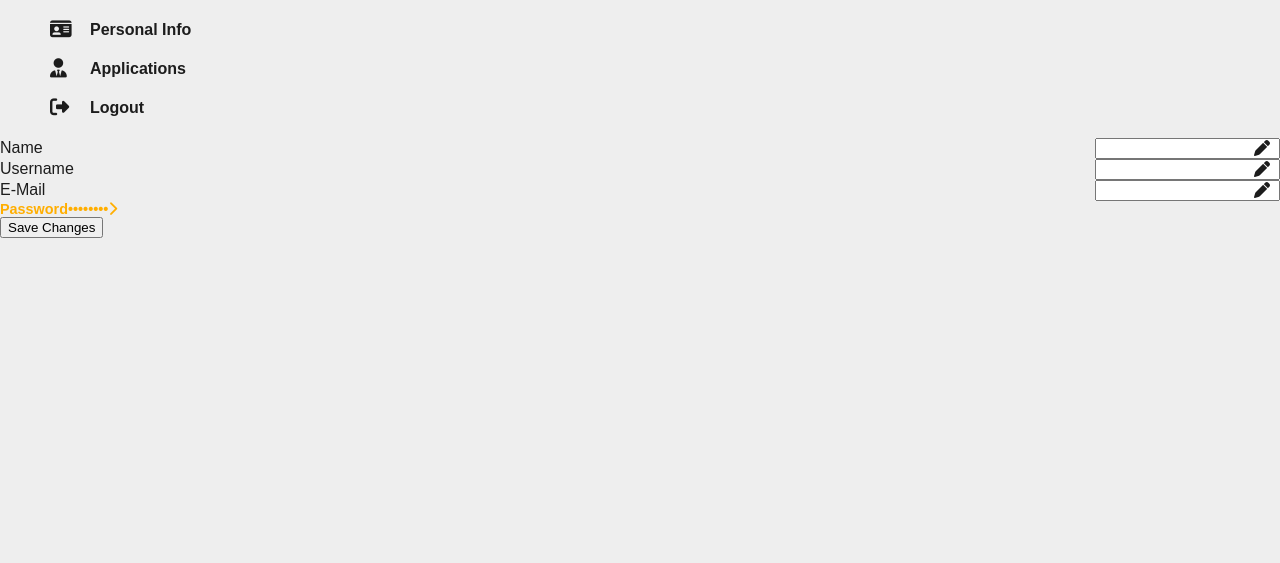
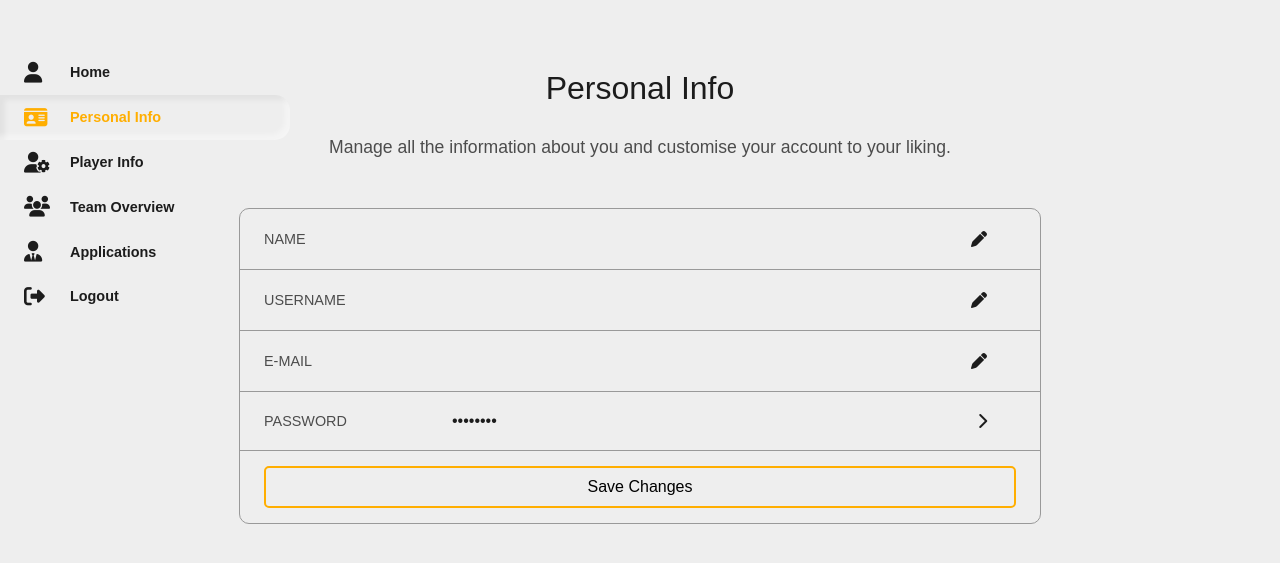
Before and after one commit to Jeyprox/EternityLogin, a PHP site: page /account/personal-info.php in a window 1280 px wide. Shown: the top 563 px of the page. Run offline with PHP 8.4, Linux system fonts and the light colour scheme; the visitor is signed in with stand-in values (Sample User, id 1); data that the repository does not hold is empty; some libraries are stand-ins or nearby versions.

Commit message:
Styling Account Page

```diff
--- a/account/personal-info.php
+++ b/account/personal-info.php
@@ -1,11 +1,8 @@
 <?php
 include "../database-login.php";
 
-$showpage = true;
-
 if (!isset($_SESSION['userid'])) {
-  $showpage = false;
-  echo '<p class="error">Please <a href="../login.php">log in</a>.</p>';
+  header("location: ../login.php");
 } else {
   // Get User ID
   $userid = $_SESSION['userid'];
@@ -20,46 +17,45 @@ if (!isset($_SESSION['userid'])) {
     $email = $_POST['email'];
 
     $successMessage;
+    $errorMessages = array();
     $generalError;
     $emailError;
     $userError;
     $nameError;
     if ($firstname == null) {
-      $nameError = 'Enter a name';
+      array_push($errorMessages, "Enter a name");
       $error = true;
     }
     if ($username == null) {
-      $userError = 'Enter a username';
+      array_push($errorMessages, "Enter a username");
       $error = true;
     }
     if (!filter_var($email, FILTER_VALIDATE_EMAIL)) {
-      $emailError = 'Enter a valid E-Mail';
+      array_push($errorMessages, "Enter a valid E-Mail");
       $error = true;
     }
 
+    if (!$error) {
+      // Check for unique Username
+      if ($username !== $user['username']) {
+        $statement = $pdo->prepare("SELECT * FROM users WHERE username = :username");
+        $result = $statement->execute(array('username' => $username));
+        $userUsername = $statement->fetch();
+
+        if ($userUsername !== false) {
+          array_push($errorMessages, "Username aleady registered");
+          $error = true;
+        }
+      }
+
       // Check for unique E-Mail
-    if (!$error) {
       if ($email !== $user['email']) {
         $statement = $pdo->prepare("SELECT * FROM users WHERE email = :email");
         $result = $statement->execute(array('email' => $email));
         $userEmail = $statement->fetch();
 
         if ($userEmail !== false) {
-          $emailError = 'E-Mail already registered';
-          $error = true;
-        }
-      }
-    }
-
-    // Check for unique Username
-    if (!$error) {
-      if ($username !== $user['username']) {
-        $statement = $pdo->prepare("SELECT * FROM users WHERE username = :username");
-        $result = $statement->execute(array('username' => $username));
-        $userUsername = $statement->fetch();
-
-        if ($userUsername !== false) {
-          $userError = 'Username already registered';
+          array_push($errorMessages, "E-Mail already registered");
           $error = true;
         }
       }
@@ -71,10 +67,14 @@ if (!isset($_SESSION['userid'])) {
       $result = $statement->execute(array('email' => $email, 'username' => $username, 'firstname' => $firstname, 'userid' => $userid));
 
       if ($result) {
+        $statement = $pdo->prepare("SELECT * FROM users WHERE id = :userid");
+        $result = $statement->execute(array('userid' => $userid));
+        $user = $statement->fetch();
+
         $error = false;
         $successMessage = 'Successfully changed personal info';
       } else {
-        $generalError = 'Error while registering';
+        array_push($errorMessages, "Error while saving");
       }
     }
   }
@@ -85,113 +85,116 @@ if (!isset($_SESSION['userid'])) {
 <html>
 
 <head>
+  <meta charset="UTF-8">
+  <meta name="viewport" content="width=device-width, initial-scale=1.0">
   <link rel="stylesheet" href="../css/style.css">
   <link rel="stylesheet" href="../css/account.css">
+  <link rel="stylesheet" href="../css/account/personal-info.css">
   <script src="https://kit.fontawesome.com/825b250593.js" crossorigin="anonymous"></script>
   <title>My Account - EternityEsports</title>
 </head>
 
 <body>
-  <?php
-  if ($showpage) {
-  ?>
   <div class="settings">
     <nav class="sidebar">
       <ul class="sidebar-nav">
+        <li class="home sidebar-item">
+          <a href="./home.php" class="sidebar-link">
+            <i class="fas fa-user sidebar-icon"></i>
+            <span class="sidebar-text">Home</span>
+          </a>
+        </li>
         <li class="personal-info sidebar-item">
+          <a href="./personal-info.php" class="sidebar-link sidebar-link-active">
             <i class="fas fa-id-card sidebar-icon"></i>
-            <a class="sidebar-link" href="./personal-info.php">Personal Info</a>
+            <span class="sidebar-text">Personal Info</span>
+          </a>
+        </li>
+        <li class="player-info sidebar-item">
+          <a href="./player-info.php" class="sidebar-link">
+            <i class="fas fa-user-cog sidebar-icon"></i>
+            <span class="sidebar-text">Player Info</span>
+          </a>
+        </li>
+        <li class="team-overview sidebar-item">
+          <a href="./team-overview.php" class="sidebar-link">
+            <i class="fas fa-users sidebar-icon"></i>
+            <span class="sidebar-text">Team Overview</span>
+          </a>
         </li>
         <li class="applications sidebar-item">
+          <a href="./applications.php" class="sidebar-link">
             <i class="fas fa-user-tie sidebar-icon"></i>
-            <a class="sidebar-link" href="./applications.php">Applications</a>
+            <span class="sidebar-text">Applications</span>
+          </a>
         </li>
         <li class="logout sidebar-item">
+          <a href="../logout.php" class="sidebar-link">
             <i class="fas fa-sign-out-alt sidebar-icon"></i>
-            <a class="sidebar-link" href="../logout.php">Logout</a>
+            <span class="sidebar-text">Logout</span>
+          </a>
         </li>
       </ul>
     </nav>
-      <div class="personal-info-container">
-        <form action="account.php" method="post">
-          <div class="change-content">
+    <div class="settings-container">
+      <div class="settings-title">
+        <h1>Personal Info</h1>
+        <p>Manage all the information about you and customise your account to your liking.</p>
+      </div>
+      <form action="personal-info.php" method="post" class="settings-content">
+        <div class="personal-info-item">
           <p class="change-title">Name</p>
           <div class="change-input">
             <input type="text" maxlength="32" name="firstname" value=<?php echo $user['firstname'] ?>>
             <i class="fas fa-pen input-edit-icon"></i>
           </div>
-            <?php
-            if (isset($nameError)) {
-            ?>
-              <div class="error">
-                <i class="fas fa-exclamation-circle"></i>
-                <p class="error-message"><?php echo $nameError ?></p>
         </div>
-            <?php
-            }
-            ?>
-          </div>
-          <div class="change-content">
+        <div class="personal-info-item">
           <p class="change-title">Username</p>
           <div class="change-input">
             <input type="text" maxlength="32" name="username" value=<?php echo $user['username'] ?>>
             <i class="fas fa-pen input-edit-icon"></i>
           </div>
-            <?php
-            if (isset($userError)) {
-            ?>
-              <div class="error">
-                <i class="fas fa-exclamation-circle"></i>
-                <p class="error-message"><?php echo $userError ?></p>
         </div>
-            <?php
-            }
-            ?>
-          </div>
-          <div class="change-content">
+        <div class="personal-info-item">
           <p class="change-title">E-Mail</p>
           <div class="change-input">
             <input type="email" maxlength="255" name="email" value=<?php echo $user['email'] ?>>
             <i class="fas fa-pen input-edit-icon"></i>
           </div>
+        </div>
+        <a href="../password-verification.php" class="personal-info-item">
+          <p class="change-title">Password</p>
+          <div class="change-input">
+            <p>••••••••</p>
+            <i class="fas fa-chevron-right input-edit-icon"></i>
+          </div>
+        </a>
+        <input type="hidden" name="submit-form" value="1">
+        <input type="submit" value="Save Changes" class="submit-input">
         <?php
-            if (isset($emailError)) {
+        if (isset($successMessage)) {
+        ?>
+          <div class="success">
+            <i class="fas fa-check-circle"></i>
+            <p class="success-message"><?php echo $successMessage ?></p>
+          </div>
+        <?php
+        } else if($error) {
+          foreach ($errorMessages as $errorMessage) {
         ?>
           <div class="error">
             <i class="fas fa-exclamation-circle"></i>
-                <p class="error-message"><?php echo $emailError ?></p>
+            <p class="error-message"><?php echo $errorMessage ?></p>
           </div>
         <?php
           }
-            ?>
-          </div>
-          <a href="../password-verification.php" class="change-personal-info">
-            <div class="change-content">
-              <p class="change-title">Password</p>
-              <p class="change-value">••••••••</p>
-            </div>
-            <div class="change-arrow">
-              <i class="fas fa-chevron-right"></i>
-            </div>
-          </a>
-          <input type="hidden" name="submit-form" value="1">
-          <input type="submit" value="Save Changes">
-          <?php
-          if (isset($successMessage)) {
-          ?>
-            <div class="error">
-              <i class="fas fa-exclamation-circle"></i>
-              <p class="error-message"><?php echo $successMessage ?></p>
-            </div>
-          <?php
         }
         ?>
       </form>
     </div>
   </div>
-  <?php
-  } else {
-  }
-  ?>
+  <script src="../js/jquery-3.4.1.min.js"></script>
+  <script src="../js/account.js"></script>
 </body>
 </html>
--- a/css/account.css
+++ b/css/account.css
@@ -1,56 +1,93 @@
 .sidebar-nav {
     list-style-type: none;
+    padding: 0;
+    margin: 0;
+    margin-top: 50px;
+    position: absolute;
+    top: 0;
+    left: 0;
+    max-width: 400px;
 }
 
 .sidebar-item {
-    margin: 20px 10px;
+    margin: 0;
+    padding: 0;
+    display: block;
+}
+
+.sidebar-link {
+    margin: 0;
+    padding: 12px 16px 12px 24px;
     display: flex;
+    align-items: center;
+    border-radius: 0 15px 15px 0;
+    cursor: pointer;
+    width: 250px;
+    box-shadow: none;
+}
+
+.sidebar-link:hover {
+    background-color: rgba(0, 0, 0, 0.1);
+}
+
+.sidebar-link-active {
+    box-shadow: var(--shadow-small-inside);
+}
+
+.sidebar-link-active > .sidebar-icon {
+    color: var(--accent-color);
+}
+
+.sidebar-link-active > .sidebar-text {
+    color: var(--accent-color);
+}
+
+.sidebar-icon {
+    color: var(--font-dark);
+    display: flex;
+    justify-content: center;
+    align-items: center;
+    font-size: 1.3rem;
+    width: 30px;
+    padding-right: 16px;
+}
+
+.sidebar-text {
+    flex: 1 1 0;
+    font-size: 0.9rem;
+    font-weight: 600;
+    color: var(--font-dark);
+}
+
+.settings-container {
+    display: flex;
+    flex-direction: column;
+    justify-content: center;
+    align-items: center;
+    margin-top: 100px;
+    margin: 0 auto;
+    max-width: 1200px;
+}
+
+.settings-title {
+    margin: 50px 0;
+    padding: 0;
+    display: flex;
+    flex-direction: column;
+    justify-content: center;
     align-items: center;
 }
 
-.sidebar-icon {
-    font-size: 1.2rem;
-    width: 30px;
-    padding-right: 10px;
+.settings-title h1 {
+    text-transform: none;
+    font-size: 2rem;
+    color: var(--font-dark);
+    margin: 20px 0;
 }
 
-.sidebar-link {
-    font-weight: 600;
-    font-size: 1rem;
-    color: var(--font-dark);
+.settings-title p {
+    margin: 0;
+    margin-top: 10px;
+    font-size: 1.1rem;
+    color: var(--font-light);
 }
-
-.personal-info-container {
-    display: flex;
-    flex-direction: column;
-}
-
-.change-personal-info {
-    display: flex;
-}
-
-.change-content {
-    display: flex;
-    align-items: center;
-    justify-content: space-between;
-}
-
-.change-input {
-    position: relative;
-    display: flex;
-}
-
-.change-input input {
-    width: 100%;
-}
-
-.change-input input:focus ~ .input-edit-icon {
-    color: #ffae00;
-}
-
-.input-edit-icon {
-    position: absolute;
-    top: 50%;
-    right: 5%;
-    transform: translate(-5%, -50%);
-}
--- /dev/null
+++ b/css/account/personal-info.css
@@ -0,0 +1,94 @@
+.settings-content {
+    border-radius: 10px;
+    border: 1px solid #999999;
+    width: 800px;
+    display: flex;
+    flex-direction: column;
+    justify-content: center;
+}
+
+.personal-info-item {
+    display: flex;
+    align-items: center;
+    justify-content: space-between;
+    padding: 20px 24px;
+    border: none;
+    border-bottom: 1px solid #999999;
+    box-shadow: none;
+}
+
+.personal-info-item-hover {
+    background-color: rgba(50, 50, 50, 0.1);
+}
+
+.personal-info-item-focus {
+    box-shadow: var(--shadow-small-inside);
+}
+
+.personal-info-item:first-child {
+    border-radius: 10px 10px 0 0;
+}
+
+.change-title {
+    flex: 1 1 20%;
+    width: 100%;
+    font-size: 0.9rem;
+    font-weight: 500;
+    color: var(--font-light);
+    text-transform: uppercase;
+}
+
+.change-input {
+    flex: 1 1 70%;
+    position: relative;
+}
+
+.change-input input {
+    width: 100%;
+    outline: none;
+    border: none;
+    background: none;
+    font-size: 1rem;
+    color: var(--font-dark);
+}
+
+.change-input p {
+    width: 100%;
+    font-weight: 400;
+    color: var(--font-dark);
+    font-size: 1rem;
+}
+
+.change-input input:focus ~ .input-edit-icon {
+    color: #ffae00;
+}
+
+.input-edit-icon {
+    position: absolute;
+    top: 50%;
+    right: 5%;
+    transform: translate(-5%, -50%);
+    font-size: 1rem;
+    color: var(--font-dark);
+}
+
+.submit-input {
+    margin: 15px 24px;
+    background: none;
+    outline: none;
+    border: 2px solid #ffae00;
+    padding: 10px 20px;
+    transition: 0.3s;
+    cursor: pointer;
+    border-radius: 5px;
+    font-size: 1rem;
+}
+
+.submit-input:hover {
+    background: #ffae00;
+}
+
+.success,
+.error {
+    margin: 0 24px 10px 24px;
+}
--- a/css/login.css
+++ b/css/login.css
@@ -13,4 +13,5 @@
     margin: 10px 0;
     display: flex;
     justify-content: space-between;
+    align-items: center;
 }
--- a/css/style.css
+++ b/css/style.css
@@ -50,6 +50,12 @@ p {
     color: #df832e;
 }
 
-.error-message {
+.success {
+    display: flex;
+    color: #5acc50;
+}
+
+.error-message,
+.success-message {
     padding-left: 10px;
 }
--- a/password-verification.php
+++ b/password-verification.php
@@ -36,6 +36,7 @@ if (!isset($_SESSION['userid'])) {
   <meta name="viewport" content="width=device-width, initial-scale=1.0">
   <link rel="stylesheet" href="./css/style.css">
   <link rel="stylesheet" href="./css/form.css">
+  <link rel="stylesheet" href="./css/login.css">
   <title>Log In - EternityEsports</title>
 </head>
 
```
Also changed, not shown: account/change-password.php (+5 -7 lines), account/home.php (added, +110 -0 lines), css/account/home.css (added, +53 -0 lines), forgot-password.php (+1 -10 lines), js/account.js (added, +23 -0 lines), account/player-info.php (added), account/team-overview.php (added). Lines whose indentation alone changed are shown as unchanged.
